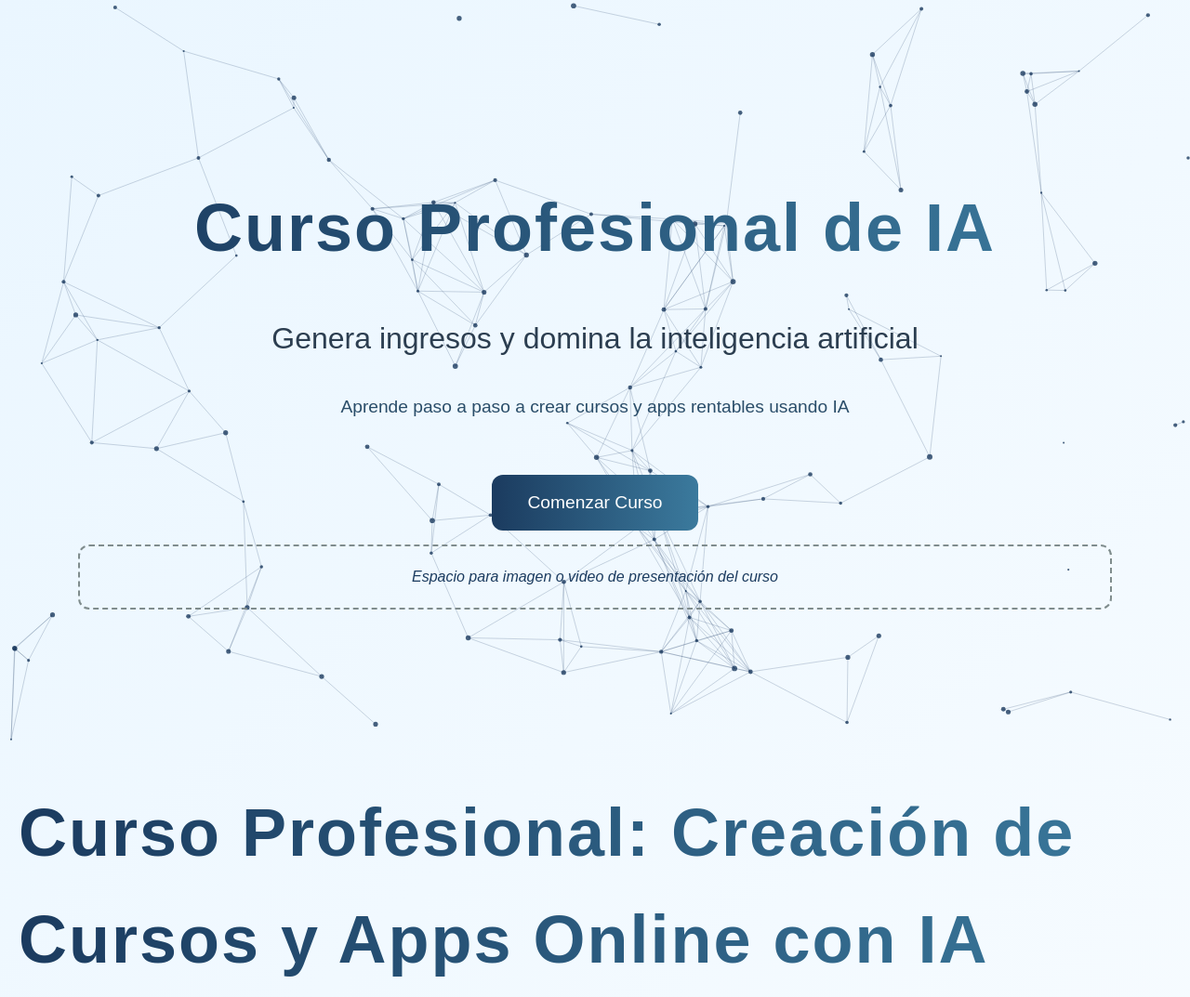
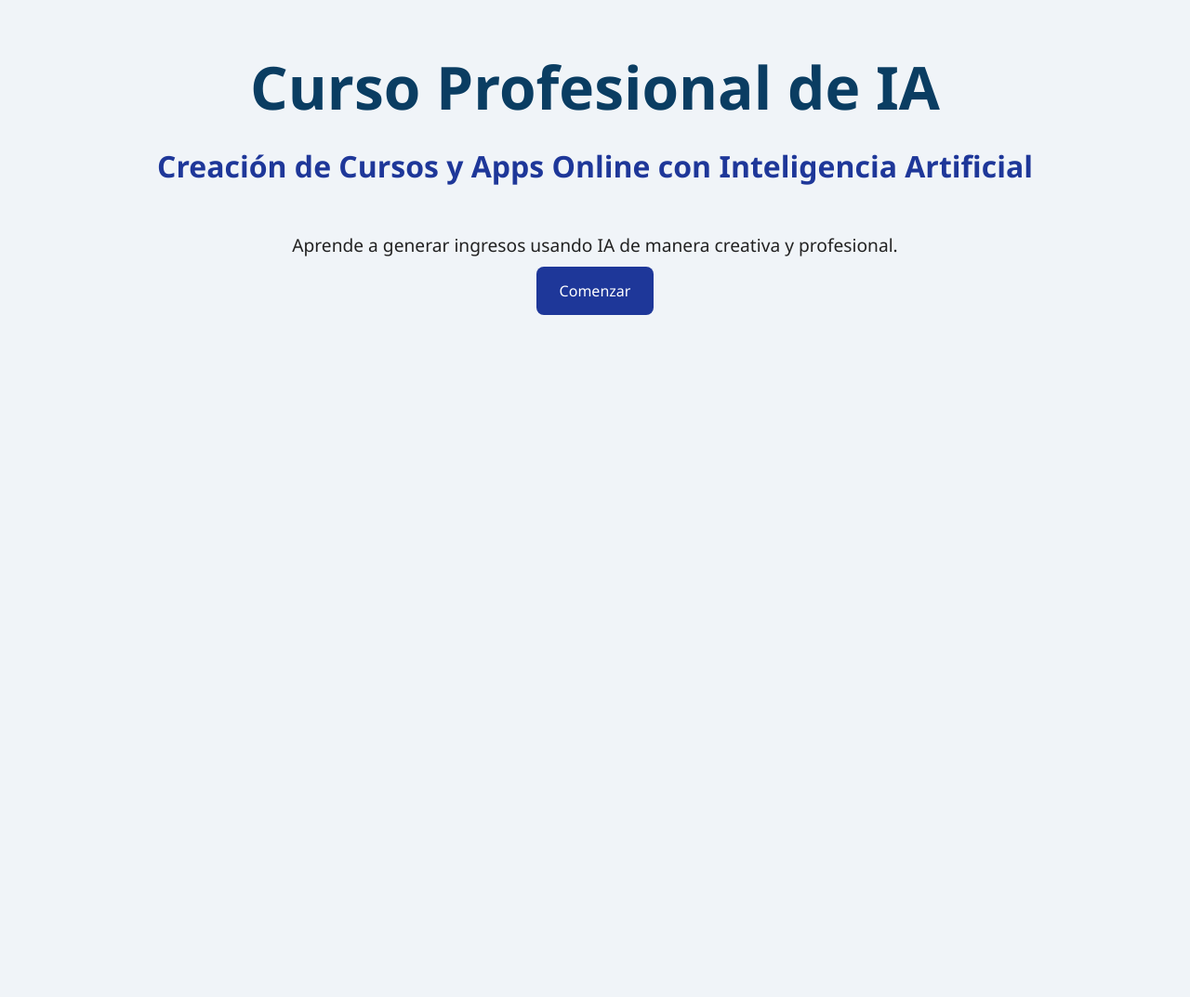
Before and after one commit to ezequielflamenco88-maker/curso-ia-eze, a plain HTML site: page index.html in a window 1280 px wide. Shown: the top 1073 px of the page at 93% size. After the commit the page ends 800 px from the top, so only its background shows below. Drawn offline with Linux system fonts and the light colour scheme.

Commit message:
index.html

```diff
--- a/index.html
+++ b/index.html
@@ -2,278 +2,192 @@
 <html lang="es">
 <head>
 <meta charset="UTF-8">
-<meta name="viewport" content="width=device-width, initial-scale=1.0">
 <title>Curso Profesional de IA</title>
 <style>
-  body {
-    margin: 0;
-    font-family: 'Orbitron', sans-serif;
-    background: linear-gradient(135deg, #eaf6ff, #ffffff);
+/* Reset básico */
+* {margin:0; padding:0; box-sizing:border-box; font-family: 'Segoe UI', sans-serif;}
+
+/* Cuerpo y fondo cibernético */
+body, html {
+  height: 100%;
+  background: #f0f4f8;
   overflow: hidden;
-    color: #0d1b2a;
 }
 
-  @import url('https://fonts.googleapis.com/css2?family=Orbitron:wght@400;700&display=swap');
-
-  canvas {
+/* Canvas para partículas */
+#backgroundCanvas {
   position: fixed;
   top: 0;
   left: 0;
-    z-index: 0;
+  width: 100%;
+  height: 100%;
+  z-index: -1;
 }
 
-  .container {
-    position: relative;
-    z-index: 1;
-    text-align: center;
-    padding: 15vh 5vw;
+/* Slides */
+.slide {
+  display: none;
+  width: 100%;
+  height: 100%;
+  padding: 50px;
+  color: #111;
+  overflow-y: auto;
 }
 
-  h1 {
-    font-size: 4.5em;
-    font-weight: 700;
-    letter-spacing: 2px;
-    margin-bottom: 0.5em;
-    background: linear-gradient(90deg, #1b3b5f, #3b7a9d);
-    -webkit-background-clip: text;
-    -webkit-text-fill-color: transparent;
+/* Slide activo */
+.active {
+  display: block;
 }
 
-  h2 {
-    font-size: 2em;
-    font-weight: 500;
-    margin-bottom: 1em;
-    color: #1b3b5f;
+/* Portada */
+.portada h1 {
+  font-size: 4em;
+  color: #0a3d62;
+  text-align: center;
+  margin-bottom: 20px;
 }
 
-  .subtitle {
-    font-size: 1.2em;
-    color: #2a4d69;
-    margin-bottom: 3em;
+.portada h2 {
+  font-size: 2em;
+  color: #1e3799;
+  text-align: center;
+  margin-bottom: 50px;
 }
 
-  .button {
-    background: linear-gradient(90deg, #1b3b5f, #3b7a9d);
-    color: white;
-    padding: 1em 2em;
-    border: none;
-    border-radius: 12px;
+.portada p {
+  text-align: center;
   font-size: 1.2em;
-    cursor: pointer;
-    transition: transform 0.3s, background 0.3s;
+  color: #222;
 }
 
-  .button:hover {
-    transform: scale(1.1);
-    background: linear-gradient(90deg, #3b7a9d, #1b3b5f);
+/* Botones de navegación */
+button {
+  background-color: #1e3799;
+  color: #fff;
+  border: none;
+  padding: 15px 25px;
+  font-size: 1em;
+  cursor: pointer;
+  margin: 10px;
+  border-radius: 8px;
+  transition: background 0.3s;
+}
+
+button:hover {
+  background-color: #3c6382;
+}
+
+/* Contenido Módulo 1 */
+.modulo h2 {
+  font-size: 2.5em;
+  color: #0a3d62;
+  margin-bottom: 20px;
+}
+
+.modulo p {
+  font-size: 1.1em;
+  margin-bottom: 15px;
+  line-height: 1.5em;
 }
 
 .placeholder {
-    margin-top: 3em;
-    padding: 2em;
-    border: 2px dashed #1b3b5f;
-    border-radius: 12px;
-    color: #1b3b5f;
+  background-color: #dcdde1;
+  border: 2px dashed #7f8fa6;
+  padding: 30px;
+  text-align: center;
+  margin: 20px 0;
   font-style: italic;
+  color: #2f3640;
 }
 </style>
 </head>
 <body>
-<canvas id="bgCanvas"></canvas>
 
-<div class="container">
+<canvas id="backgroundCanvas"></canvas>
+
+<!-- Portada -->
+<div class="slide active portada">
   <h1>Curso Profesional de IA</h1>
-  <h2>Genera ingresos y domina la inteligencia artificial</h2>
-  <div class="subtitle">Aprende paso a paso a crear cursos y apps rentables usando IA</div>
-  <button class="button">Comenzar Curso</button>
-  <div class="placeholder">Espacio para imagen o video de presentación del curso</div>
+  <h2>Creación de Cursos y Apps Online con Inteligencia Artificial</h2>
+  <p>Aprende a generar ingresos usando IA de manera creativa y profesional.</p>
+  <div style="text-align:center;">
+    <button onclick="nextSlide()">Comenzar</button>
+  </div>
 </div>
 
-<script>
-const canvas = document.getElementById('bgCanvas');
-const ctx = canvas.getContext('2d');
-let width = canvas.width = window.innerWidth;
-let height = canvas.height = window.innerHeight;
-
-const particles = [];
-const particleCount = 120;
-const mouse = { x: null, y: null };
-
-window.addEventListener('mousemove', e => {
-  mouse.x = e.x;
-  mouse.y = e.y;
-});
-
-function Particle() {
-  this.x = Math.random() * width;
-  this.y = Math.random() * height;
-  this.vx = (Math.random() - 0.5) * 0.5;
-  this.vy = (Math.random() - 0.5) * 0.5;
-  this.radius = Math.random() * 2 + 1;
-}
-
-Particle.prototype.draw = function() {
-  ctx.beginPath();
-  ctx.arc(this.x, this.y, this.radius, 0, Math.PI*2);
-  ctx.fillStyle = 'rgba(27, 59, 95, 0.8)';
-  ctx.fill();
-}
-
-Particle.prototype.update = function() {
-  this.x += this.vx;
-  this.y += this.vy;
-
-  // Rebote en los bordes
-  if(this.x < 0 || this.x > width) this.vx *= -1;
-  if(this.y < 0 || this.y > height) this.vy *= -1;
-
-  // Cercanía al mouse
-  if(mouse.x && mouse.y){
-    const dx = this.x - mouse.x;
-    const dy = this.y - mouse.y;
-    const dist = Math.sqrt(dx*dx + dy*dy);
-    if(dist < 100){
-      this.x += dx/20;
-      this.y += dy/20;
-    }
-  }
-}
-
-for(let i=0;i<particleCount;i++){
-  particles.push(new Particle());
-}
-
-function animate() {
-  ctx.clearRect(0,0,width,height);
-  particles.forEach(p => {
-    p.update();
-    p.draw();
-  });
-  connectParticles();
-  requestAnimationFrame(animate);
-}
-
-function connectParticles() {
-  for(let i=0;i<particleCount;i++){
-    for(let j=i+1;j<particleCount;j++){
-      const dx = particles[i].x - particles[j].x;
-      const dy = particles[i].y - particles[j].y;
-      const dist = Math.sqrt(dx*dx + dy*dy);
-      if(dist < 120){
-        ctx.beginPath();
-        ctx.strokeStyle = 'rgba(27, 59, 95, 0.2)';
-        ctx.moveTo(particles[i].x, particles[i].y);
-        ctx.lineTo(particles[j].x, particles[j].y);
-        ctx.stroke();
-      }
-    }
-  }
-}
-
-window.addEventListener('resize', () => {
-  width = canvas.width = window.innerWidth;
-  height = canvas.height = window.innerHeight;
-});
-
-animate();
-</script>
-</body>
-</html><!DOCTYPE html>
-<html lang="es">
-<head>
-  <meta charset="UTF-8">
-  <title>Curso Profesional: IA y Generación de Ingresos</title>
-  <style>
-    body { font-family: Arial, sans-serif; line-height: 1.6; margin: 20px; }
-    h1, h2, h3 { color: #2c3e50; }
-    .placeholder { border: 2px dashed #7f8c8d; padding: 20px; text-align: center; margin: 15px 0; }
-    .exercise { background: #ecf0f1; padding: 15px; margin: 15px 0; }
-    .note { color: #c0392b; font-weight: bold; }
-  </style>
-</head>
-<body>
-
-  <h1>Curso Profesional: Creación de Cursos y Apps Online con IA</h1>
+<!-- Módulo 1 -->
+<div class="slide modulo">
   <h2>Módulo 1 – Fundamentos de la IA aplicada a educación y generación de ingresos</h2>
-
-  <h3>1.1 Introducción a la IA en educación y emprendimiento digital</h3>
   <p>La Inteligencia Artificial (IA) simula la inteligencia humana para automatizar tareas, generar contenido y potenciar la creatividad. En educación, permite crear cursos y apps personalizadas, optimizando tiempo y esfuerzo. En emprendimiento digital, se convierte en una herramienta para generar ingresos, mejorar procesos y ofrecer productos innovadores.</p>
 
+  <p><strong>Conceptos clave:</strong></p>
   <ul>
     <li>IA generativa: textos, imágenes, videos, música, código.</li>
     <li>Automatización: ahorro de tiempo y esfuerzo.</li>
     <li>Creatividad asistida: generación de ideas, guiones y diseños.</li>
   </ul>
 
-  <p><strong>Referencias académicas:</strong></p>
-  <ul>
-    <li>Russell, S., & Norvig, P. (2016). <em>Artificial Intelligence: A Modern Approach</em>.</li>
-    <li>UNESCO (2021). <em>Pedagogía de la Tecnología Educativa</em>.</li>
-    <li>Anderson, T. (2016). <em>The Theory and Practice of Online Learning</em>.</li>
-  </ul>
+  <div class="placeholder">Aquí se agregará infografía o imagen ilustrativa</div>
+  <div class="placeholder">Aquí se agregará video de ejemplo</div>
 
-  <h3>1.2 Ejemplo práctico paso a paso</h3>
-  <ol>
-    <li>Abrir ChatGPT u otra IA de texto.</li>
-    <li>Escribir prompt: "Genera 10 ideas para un curso online sobre productividad usando IA".</li>
-    <li>Copiar las ideas en un documento organizado.</li>
-    <li>Crear carpetas <code>img</code> y <code>videos</code> para recursos multimedia.</li>
-    <li>Dejar vacíos para imágenes y videos: cuadros de texto o comentarios indicando dónde se insertarán recursos.</li>
-  </ol>
-
-  <div class="exercise">
-    <strong>Mini-ejercicio:</strong> Seleccionar 5 ideas y definir la principal. Guardar captura de pantalla de la IA mostrando las ideas.
-    <p class="note">Escenario de error: la IA devuelve ideas repetidas → refinar prompt con "Ideas originales y distintas para principiantes".</p>
+  <div style="text-align:center;">
+    <button onclick="prevSlide()">Volver</button>
+    <button onclick="nextSlide()">Siguiente Módulo</button>
+  </div>
 </div>
 
-  <h3>1.3 Conceptos técnicos y prácticos</h3>
-  <p><strong>Archivos y estructura:</strong></p>
-  <ul>
-    <li>Carpeta principal: <code>MisCursosIA</code></li>
-    <li>Subcarpetas: <code>img</code> (imágenes), <code>videos</code> (videos)</li>
-    <li>Archivo principal: <code>index.html</code> → importante: el navegador lo reconoce como página principal automáticamente.</li>
-  </ul>
+<script>
+// Gestión de slides
+let currentSlide = 0;
+const slides = document.querySelectorAll('.slide');
 
-  <p><strong>Tip:</strong> usar nombres sin espacios, en minúsculas y con extensión <code>.html</code> para evitar errores.</p>
+function showSlide(index) {
+  slides.forEach((s, i) => s.classList.remove('active'));
+  slides[index].classList.add('active');
+  currentSlide = index;
+}
 
-  <p><strong>Ejemplo de HTML básico:</strong></p>
-  <pre>
-&lt;!DOCTYPE html&gt;
-&lt;html lang="es"&gt;
-&lt;head&gt;
-  &lt;meta charset="UTF-8"&gt;
-  &lt;title&gt;Curso de IA&lt;/title&gt;
-&lt;/head&gt;
-&lt;body&gt;
-  &lt;h1&gt;Mi Curso de IA&lt;/h1&gt;
-  &lt;h2&gt;Módulo 1 – Fundamentos&lt;/h2&gt;
-  &lt;p&gt;Texto generado por IA...&lt;/p&gt;
-  &lt;div class="placeholder"&gt;Imagen o infografía aquí&lt;/div&gt;
-  &lt;div class="placeholder"&gt;Video aquí&lt;/div&gt;
-&lt;/body&gt;
-&lt;/html&gt;
-  </pre>
+function nextSlide() {
+  if (currentSlide < slides.length - 1) showSlide(currentSlide + 1);
+}
 
-  <h3>1.4 Escenarios de error comunes</h3>
-  <ul>
-    <li>Archivo no se abre en navegador → verificar extensión <code>.html</code> y ruta correcta.</li>
-    <li>Imagen o video no carga → revisar nombres exactos y formatos (.png, .jpg, .mp4).</li>
-    <li>Texto desordenado → revisar que el código HTML tenga estructura correcta.</li>
-  </ul>
+function prevSlide() {
+  if (currentSlide > 0) showSlide(currentSlide - 1);
+}
 
-  <h3>1.5 Ejercicio completo del módulo</h3>
-  <ol>
-    <li>Abrir IA y generar 10 ideas de cursos sobre IA y monetización.</li>
-    <li>Seleccionar 5 ideas y definir la principal.</li>
-    <li>Crear carpeta principal y subcarpetas.</li>
-    <li>Crear <code>index.html</code> con estructura básica.</li>
-    <li>Insertar cuadros de vacío donde irán imágenes y videos.</li>
-    <li>Guardar captura de pantalla y documentación de proceso.</li>
-  </ol>
+// Fondo de partículas simple
+const canvas = document.getElementById('backgroundCanvas');
+const ctx = canvas.getContext('2d');
+canvas.width = window.innerWidth;
+canvas.height = window.innerHeight;
 
-  <p><strong>Optimización de creatividad:</strong> combinar prompts distintos para obtener ideas originales. Ajustar colores, estilos y formatos de imágenes para público objetivo.</p>
+let particles = [];
+for (let i = 0; i < 80; i++) {
+  particles.push({
+    x: Math.random() * canvas.width,
+    y: Math.random() * canvas.height,
+    r: Math.random() * 2 + 1,
+    dx: (Math.random() - 0.5) * 0.5,
+    dy: (Math.random() - 0.5) * 0.5
+  });
+}
 
-  <p><strong>Resultado esperado:</strong> Idea de curso principal definida. Carpeta y archivo <code>index.html</code> listos con vacíos para multimedia. Primer paso completo para construir el curso profesional.</p>
+function animate() {
+  ctx.clearRect(0, 0, canvas.width, canvas.height);
+  particles.forEach(p => {
+    p.x += p.dx;
+    p.y += p.dy;
+    if (p.x < 0 || p.x > canvas.width) p.dx *= -1;
+    if (p.y < 0 || p.y > canvas.height) p.dy *= -1;
+    ctx.beginPath();
+    ctx.arc(p.x, p.y, p.r, 0, Math.PI*2);
+    ctx.fillStyle = "#1e3799";
+    ctx.fill();
+  });
+  requestAnimationFrame(animate);
+}
+animate();
+</script>
 
 </body>
 </html>
```
Lines whose indentation alone changed are shown as unchanged.
